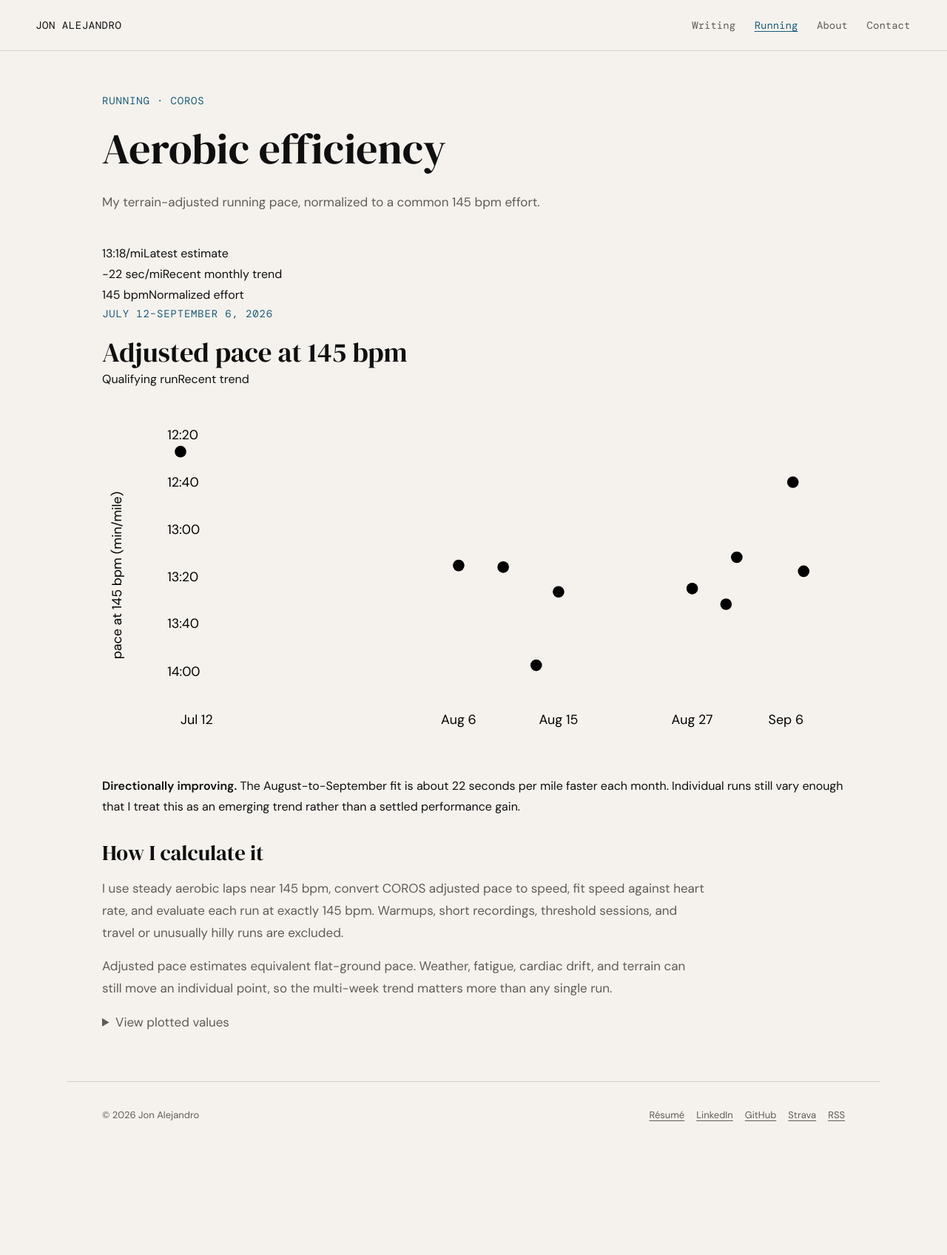
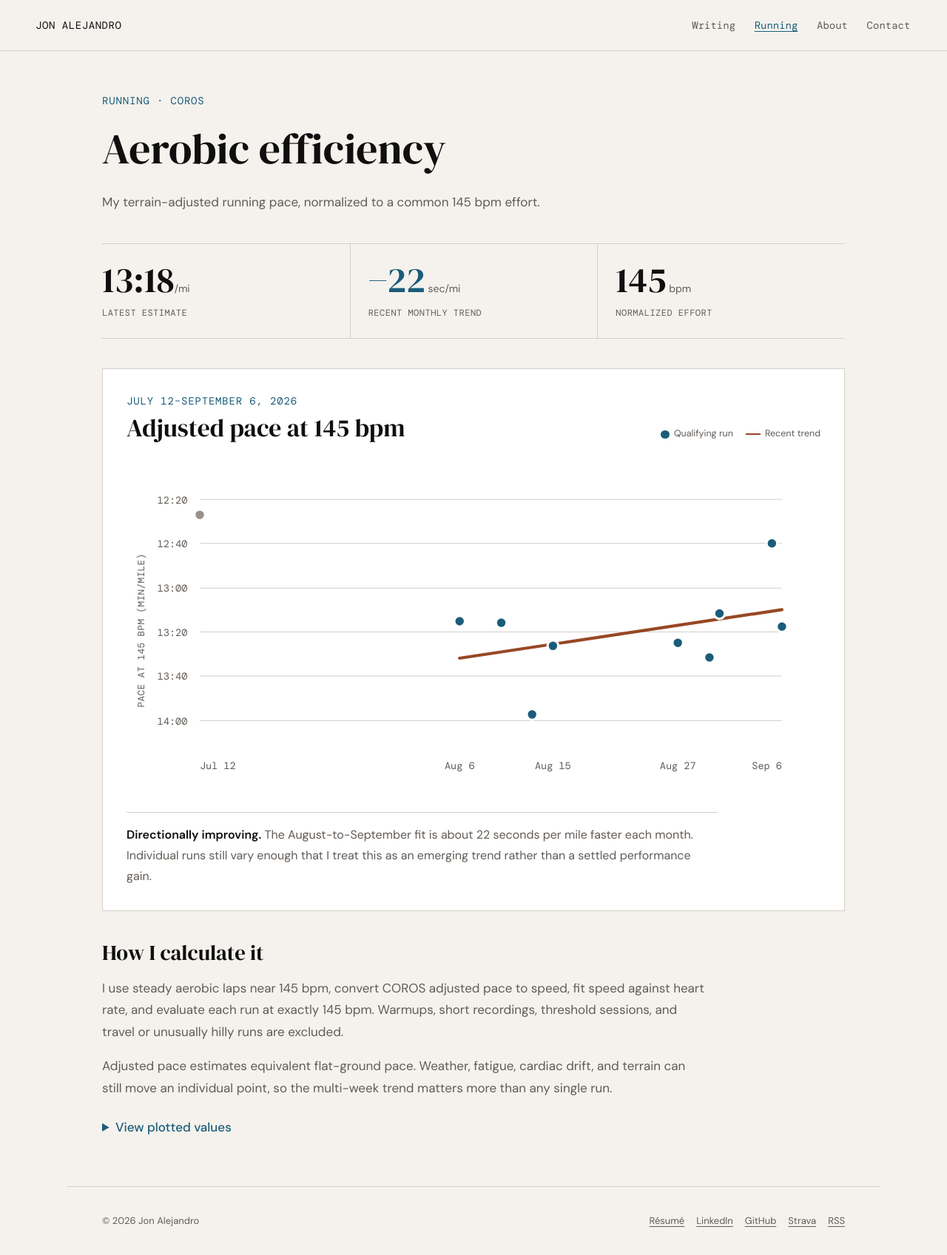
Before and after one commit to jonalejandro/jonalejandro.github.io, a Jekyll site: the page built from _pages/running.html, in a window 1280 px wide. Shown: the whole page at 74% size. Built offline with Jekyll 4.4.1, drawn with Linux system fonts in a browser that asks for light colours; before the commit the page ends 1555 px from its top, so only the background shows below that.

Commit message:
Load running page styles

```diff
--- a/_includes/site-head.html
+++ b/_includes/site-head.html
@@ -19,3 +19,4 @@
 <link rel="preconnect" href="https://fonts.gstatic.com" crossorigin>
 <link href="https://fonts.googleapis.com/css2?family=DM+Serif+Display:ital@0;1&family=DM+Mono:wght@400;500&family=DM+Sans:ital,opsz,wght@0,9..40,400;0,9..40,500;0,9..40,600;1,9..40,400&display=swap" rel="stylesheet">
 <link rel="stylesheet" href="{{ '/assets/theme.css' | relative_url }}">
+{% if page.url == '/running/' %}<link rel="stylesheet" href="{{ '/assets/running.css' | relative_url }}">{% endif %}
```
